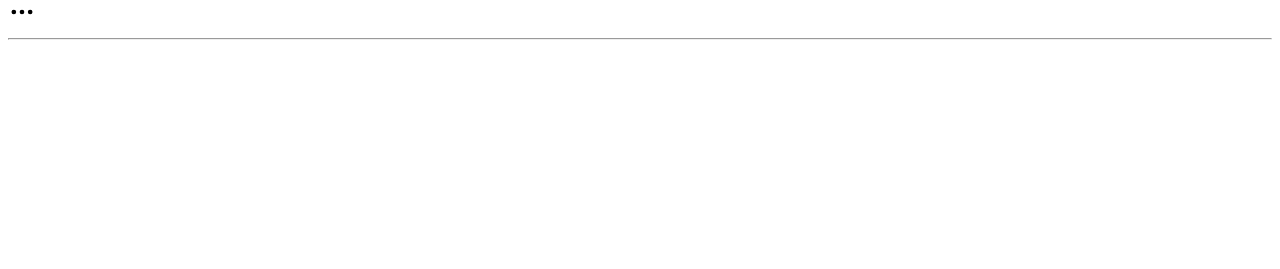
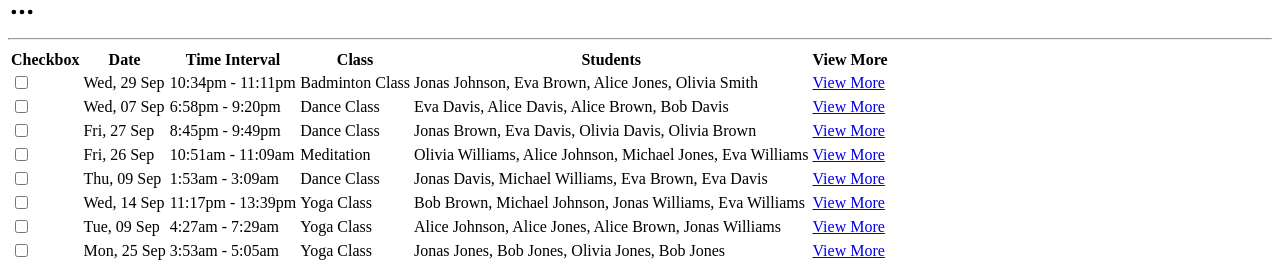
Before and after one commit to tushar-nath/sparts, a React (Create React App) app: page / in a window 1280 px wide. Shown: the part 3195-3464 px from the top of the page. Before the commit the page ends 3243 px from the top, so only its background shows below. Built offline with nearby package versions, Linux system fonts and the light colour scheme.

Commit message:
chore: updated the table content

```diff
--- a/src/components/Table.jsx
+++ b/src/components/Table.jsx
@@ -3,6 +3,82 @@ import { CiFilter } from "react-icons/ci";
 import { TbDots } from "react-icons/tb";
 
 const Table = () => {
+  const getRandomDate = () => {
+    const days = ["Sun", "Mon", "Tue", "Wed", "Thu", "Fri", "Sat"];
+    const randomDay = days[Math.floor(Math.random() * days.length)];
+    const randomDate = Math.floor(Math.random() * 30) + 1;
+    const randomMonth = "Sep";
+    return `${randomDay}, ${String(randomDate).padStart(
+      2,
+      "0"
+    )} ${randomMonth}`;
+  };
+
+  const getRandomTimeInterval = () => {
+    const randomHourStart = Math.floor(Math.random() * 12) + 1;
+    const randomMinuteStart = Math.floor(Math.random() * 60);
+    const randomHourEnd = randomHourStart + Math.floor(Math.random() * 3) + 1;
+    const randomMinuteEnd = Math.floor(Math.random() * 60);
+    const ampm = Math.random() < 0.5 ? "am" : "pm";
+
+    return `${randomHourStart}:${String(randomMinuteStart).padStart(
+      2,
+      "0"
+    )}${ampm} - ${randomHourEnd}:${String(randomMinuteEnd).padStart(
+      2,
+      "0"
+    )}${ampm}`;
+  };
+
+  const getRandomClass = () => {
+    const classes = [
+      "Badminton Class",
+      "Yoga Class",
+      "Dance Class",
+      "Meditation",
+    ];
+    return classes[Math.floor(Math.random() * classes.length)];
+  };
+
+  const getRandomStudentName = () => {
+    const firstNames = ["Jonas", "Alice", "Bob", "Eva", "Michael", "Olivia"];
+    const lastNames = [
+      "Smith",
+      "Johnson",
+      "Williams",
+      "Jones",
+      "Brown",
+      "Davis",
+    ];
+    return `${firstNames[Math.floor(Math.random() * firstNames.length)]} ${
+      lastNames[Math.floor(Math.random() * lastNames.length)]
+    }`;
+  };
+
+  const generateRandomScheduleData = () => {
+    const numberOfEntries = 8;
+    const data = [];
+
+    for (let i = 1; i <= numberOfEntries; i++) {
+      data.push({
+        id: i,
+        date: getRandomDate(),
+        timeInterval: getRandomTimeInterval(),
+        class: getRandomClass(),
+        students: [
+          getRandomStudentName(),
+          getRandomStudentName(),
+          getRandomStudentName(),
+          getRandomStudentName(),
+        ],
+      });
+    }
+
+    return data;
+  };
+
+  const scheduleData = generateRandomScheduleData();
+
   return (
     <div className="h-[26rem] bg-white p-4 rounded shadow">
       {/* Upper Bar */}
@@ -30,7 +106,36 @@ const Table = () => {
       <hr />
 
       {/* Table */}
-      <div></div>
+      <div className="overflow-y-auto h-80">
+        <table className="min-w-full">
+          <thead>
+            <tr>
+              <th className="py-2 text-left">Checkbox</th>
+              <th className="py-2 text-left">Date</th>
+              <th className="py-2 text-left">Time Interval</th>
+              <th className="py-2 text-left">Class</th>
+              <th className="py-2 text-left">Students</th>
+              <th className="py-2 text-left">View More</th>
+            </tr>
+          </thead>
+          <tbody>
+            {scheduleData.map((entry) => (
+              <tr key={entry.id}>
+                <td className="py-2 text-left">
+                  <input type="checkbox" />
+                </td>
+                <td className="py-2 text-left">{entry.date}</td>
+                <td className="py-2 text-left">{entry.timeInterval}</td>
+                <td className="py-2 text-left">{entry.class}</td>
+                <td className="py-2 text-left">{entry.students.join(", ")}</td>
+                <td className="py-2 text-left">
+                  <a href="#">View More</a>
+                </td>
+              </tr>
+            ))}
+          </tbody>
+        </table>
+      </div>
     </div>
   );
 };
```
